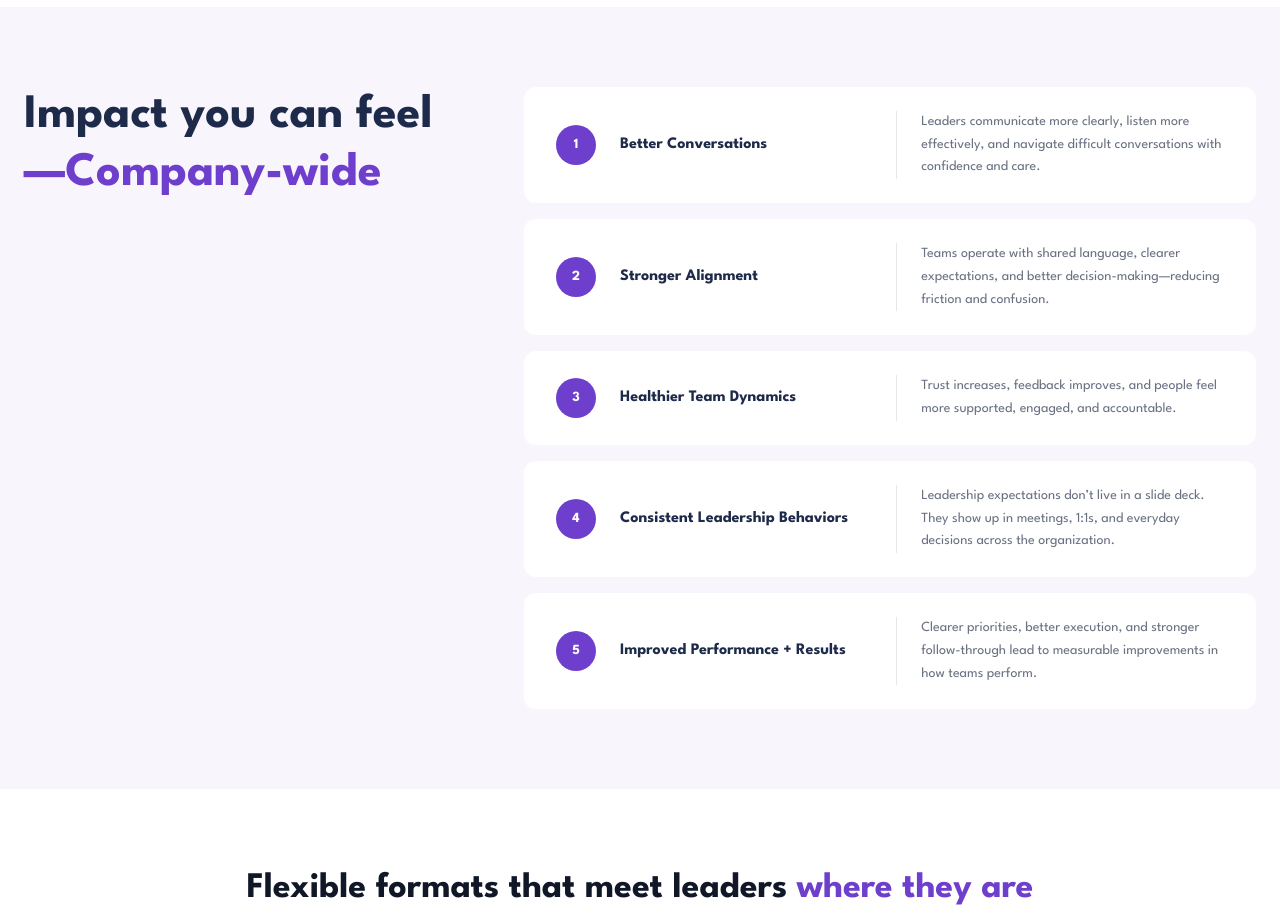
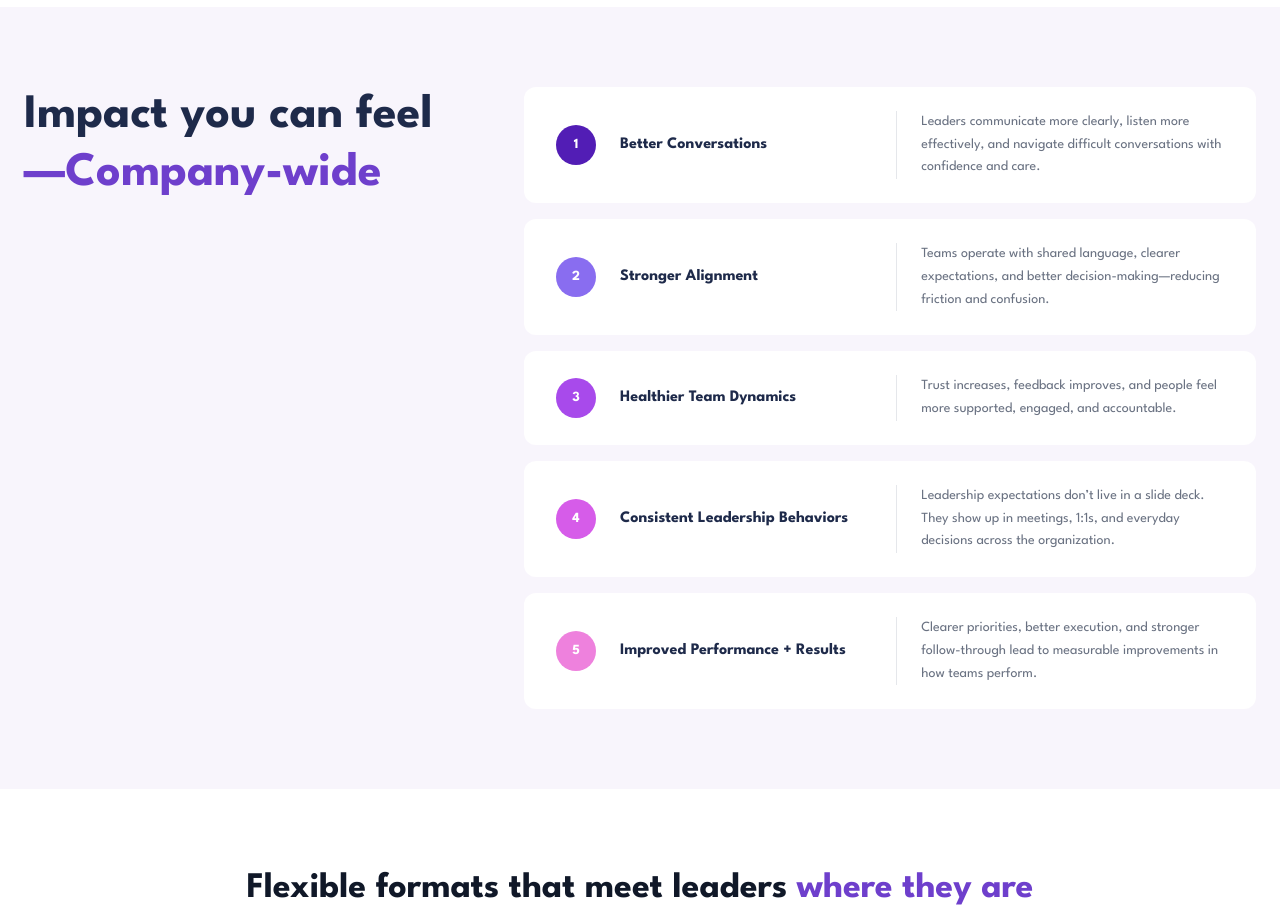
Before and after one commit to stevearntz/campfire-website, a Next.js app: page / in a window 1280 px wide. Shown: the part 5380-6302 px from the top of the page. Built offline with nearby package versions, Linux system fonts and the light colour scheme; no server answers.

Commit message:
Use gradient purple circle colors for outcome card numbers

```diff
--- a/app/page.tsx
+++ b/app/page.tsx
@@ -432,12 +432,17 @@ export default function Home() {
                   title: "Improved Performance + Results",
                   desc: "Clearer priorities, better execution, and stronger follow-through lead to measurable improvements in how teams perform.",
                 },
-              ].map((impact, i) => (
+              ].map((impact, i) => {
+                const circleColors = ["#521DB5", "#896DF0", "#A84AEB", "#D65CE9", "#EE81DD"];
+                return (
                 <div
                   key={impact.title}
                   className="bg-white rounded-xl grid grid-cols-1 md:grid-cols-[auto_1fr_1px_1.2fr] items-center gap-5 md:gap-6 px-8 py-6"
                 >
-                  <div className="w-10 h-10 rounded-full bg-[#6E3FCC] text-white text-sm font-bold flex items-center justify-center shrink-0">
+                  <div
+                    className="w-10 h-10 rounded-full text-white text-sm font-bold flex items-center justify-center shrink-0"
+                    style={{ backgroundColor: circleColors[i] }}
+                  >
                     {i + 1}
                   </div>
                   <h3 className="text-base font-bold text-[#1E2A4A]">
@@ -448,7 +453,8 @@ export default function Home() {
                     {impact.desc}
                   </p>
                 </div>
-              ))}
+                );
+              })}
             </div>
           </div>
         </div>
```
